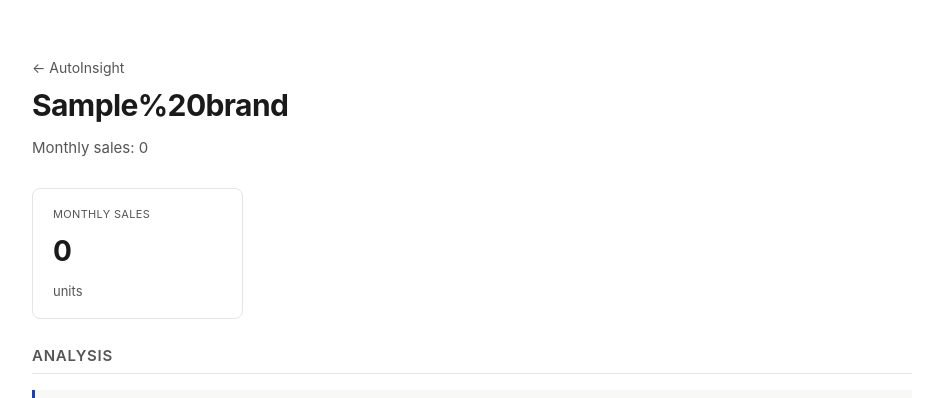
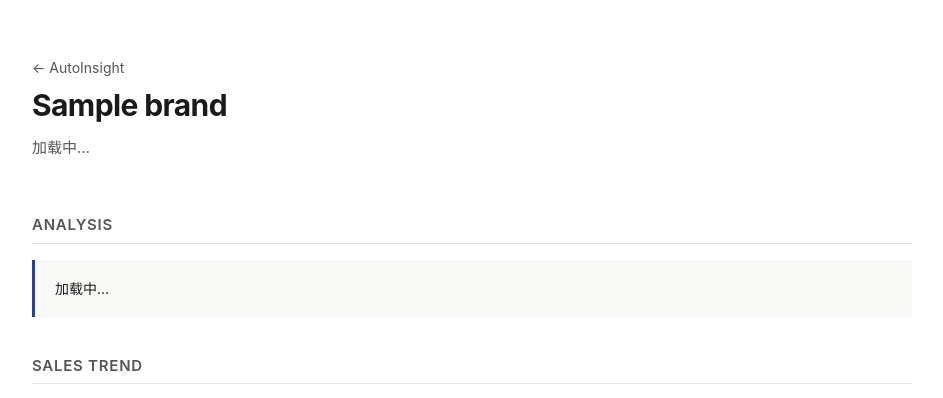
Before and after one commit to ChenyuHeee/chinese-car-watch, a FastAPI app: a page that uses web/templates/brand.html in a window 1280 px wide. Shown: the top 398 px of the page, without its empty margins (168-1111 px from the left). Run offline with FastAPI, Linux system fonts and the light colour scheme; data comes from the database, SQL or seed files in the repository; tables that the repository leaves empty hold one stand-in row (values such as "Sample post"); data that the repository does not hold is empty.

Commit message:
fix: decode URI component in brand page JS

```diff
--- a/web/templates/brand.html
+++ b/web/templates/brand.html
@@ -78,14 +78,16 @@
 </main>
 
 <script>
-const brand = window.location.pathname.split('/').pop();
+(function(){
+var brand = decodeURIComponent(window.location.pathname.split('/').pop());
 document.title = brand + ' · AutoInsight';
+document.getElementById('brand-name').textContent = brand;
 
 (async function(){
   try {
-    const resp = await fetch('/auto/api/brand/' + encodeURIComponent(brand));
-    if (!resp.ok) { document.getElementById('analysis').textContent = 'No data for ' + brand; return; }
-    const d = await resp.json();
+    var resp = await fetch('/auto/api/brand/' + encodeURIComponent(brand));
+    if (!resp.ok) { document.getElementById('analysis').textContent = 'No data for ' + brand + ' (status ' + resp.status + ')'; return; }
+    var d = await resp.json();
 
     document.getElementById('brand-name').textContent = d.brand;
     let sub = [];
```
